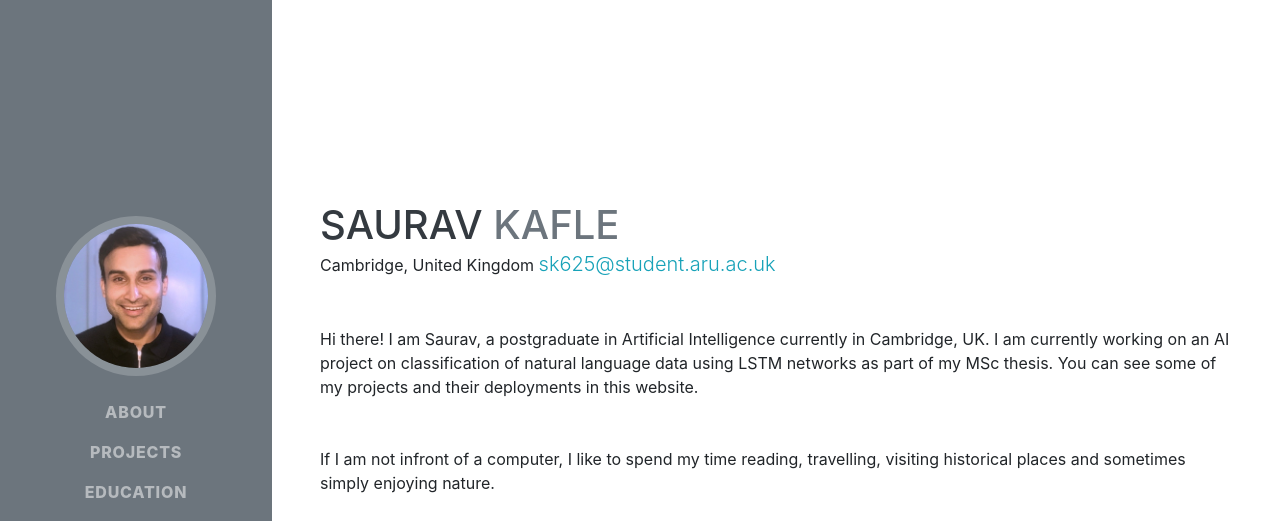
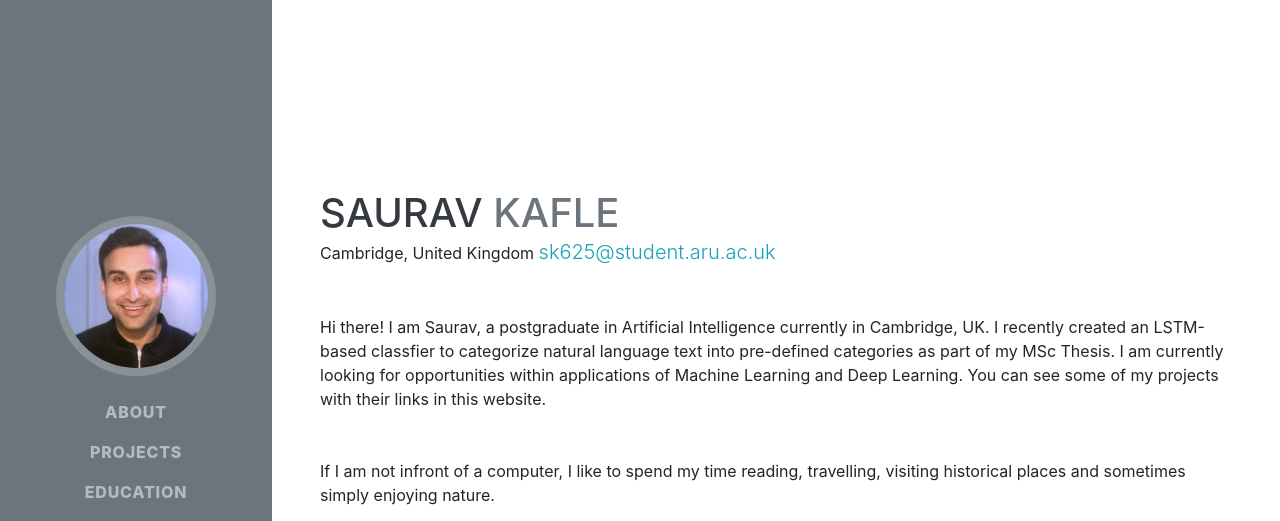
Before and after one commit to kaflesaurav/kaflesaurav.github.io, a website with bundled scripts: page index.html in a window 1280 px wide. Shown: the top 521 px of the page. Built offline with nearby package versions, Linux system fonts and the light colour scheme; a web font is replaced by a local one.

Commit message:
intro edited

```diff
--- a/index.html
+++ b/index.html
@@ -66,7 +66,7 @@
         <div class="mb-5">Cambridge, United Kingdom
           <a href="mailto:sk625@student.anglia.ac.uk" class="lead text-info ">sk625@student.aru.ac.uk</a>
         </div>
-        <p class="mb-5">Hi there! I am Saurav, a postgraduate in Artificial Intelligence currently in Cambridge, UK. I am currently working on an AI project on classification of natural language data using LSTM networks as part of my MSc thesis. You can see some of my projects and their deployments in this website.</p>
+        <p class="mb-5">Hi there! I am Saurav, a postgraduate in Artificial Intelligence currently in Cambridge, UK. I recently created an LSTM-based classfier to categorize natural language text into pre-defined categories as part of my MSc Thesis. I am currently looking for opportunities within applications of Machine Learning and Deep Learning. You can see some of my projects with their links in this website.</p>
         <p class="mb-5">If I am not infront of a computer, I like to spend my time reading, travelling, visiting historical places and sometimes simply enjoying nature.</p>
         <div class="social-icons">
           <a href="https://www.linkedin.com/in/sauravkafle/">
```
